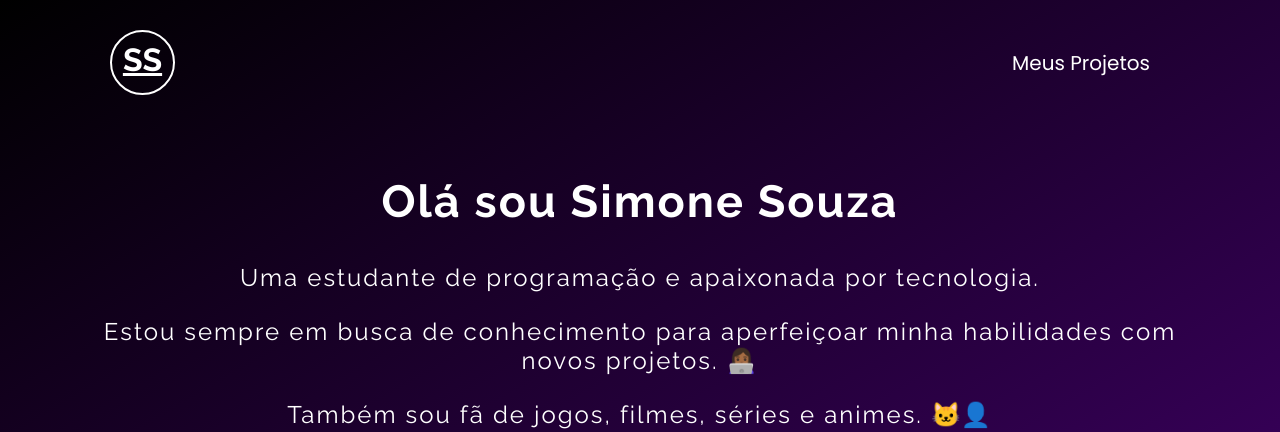
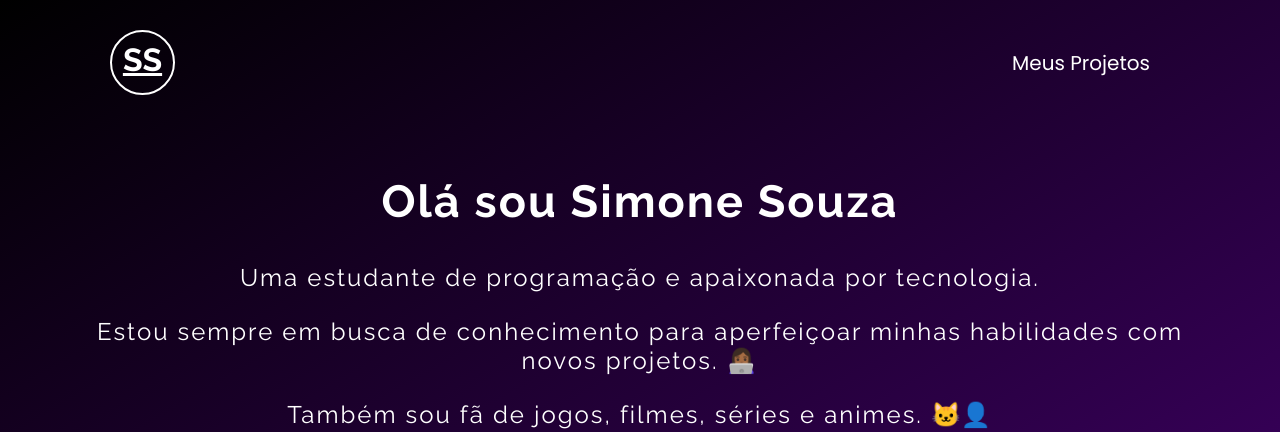
Before and after one commit to Simone-94/Portifolio, a plain HTML site: page index.html in a window 1280 px wide. Shown: the top 432 px of the page. Drawn offline with nearby package versions, Linux system fonts and the light colour scheme.

Commit message:
Add files via upload

```diff
--- a/index.html
+++ b/index.html
@@ -39,7 +39,7 @@
     <div class="informacoes">
       <h1>Olá sou Simone Souza</h1>
       <p>Uma estudante de programação e apaixonada por tecnologia.</p>
-      <p>Estou sempre em busca de conhecimento para aperfeiçoar minha habilidades com novos projetos. 👩🏾‍💻</p>
+      <p>Estou sempre em busca de conhecimento para aperfeiçoar minhas habilidades com novos projetos. 👩🏾‍💻</p>
       <p>Também sou fã de jogos, filmes, séries e animes. 🐱‍👤</p>
 
       <ul class="redes-sociais">
```
